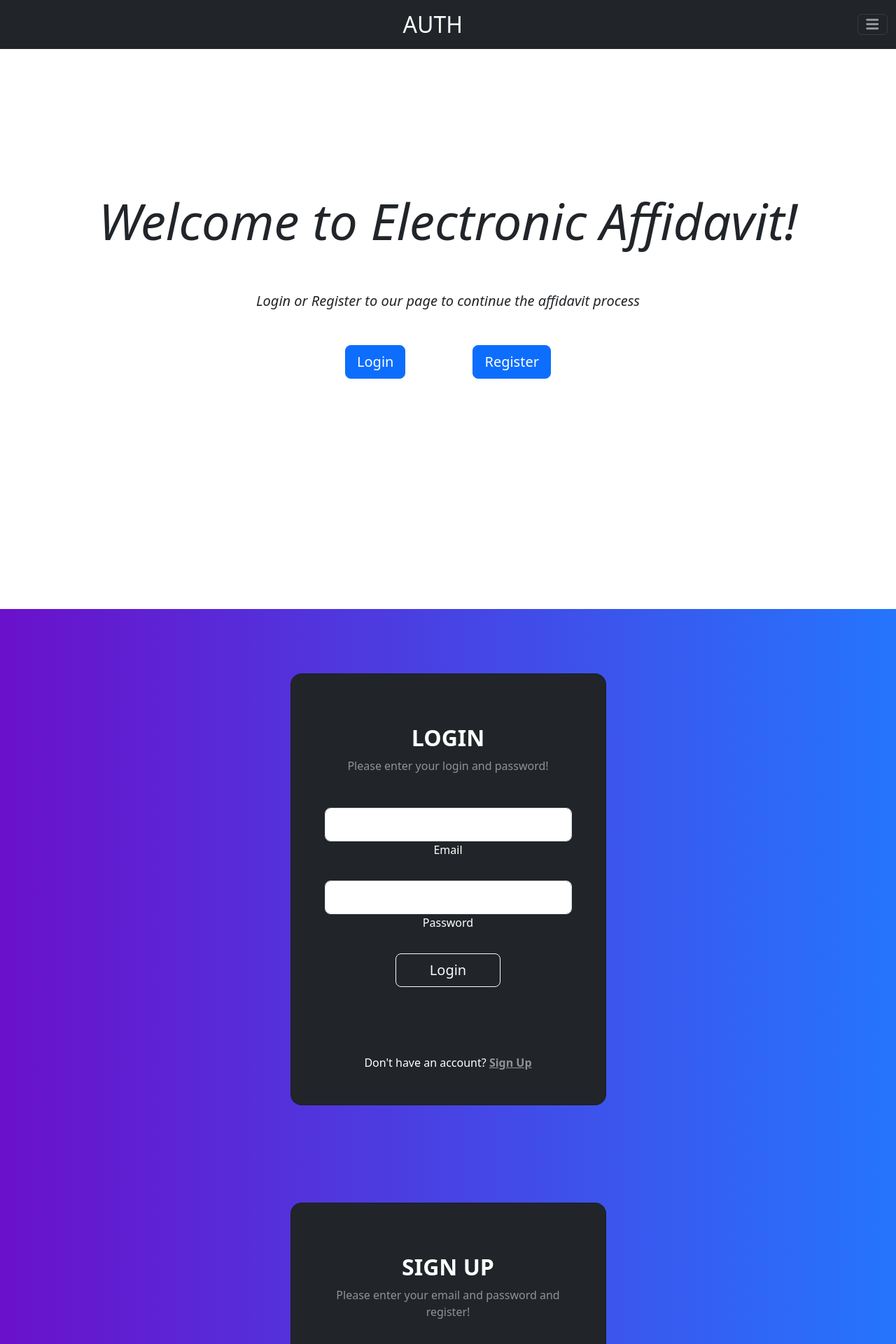
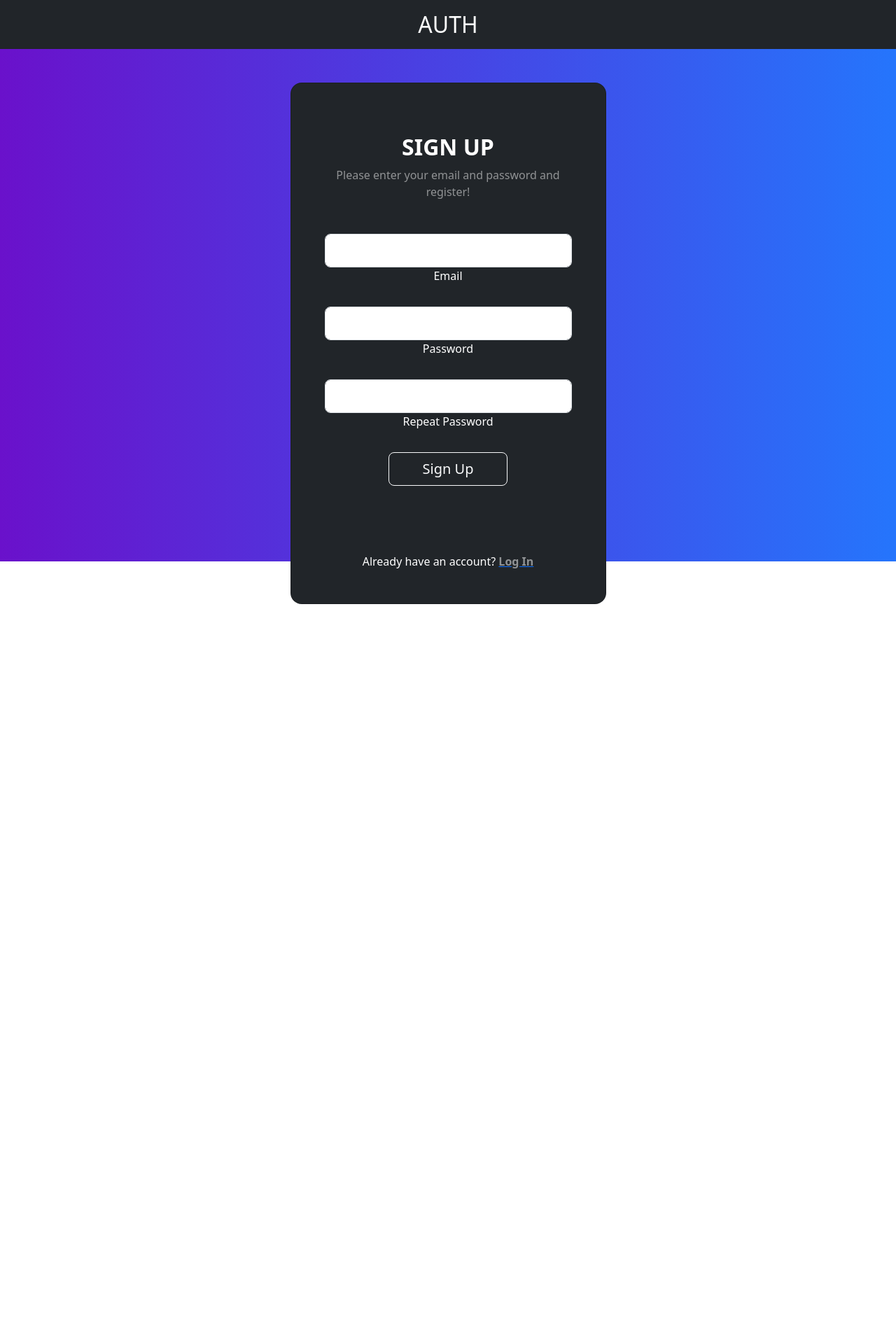
Before and after one commit to sambuaneesh/vite-svelte-auth, a Svelte app: page /signup in a window 1280 px wide. Shown: the top 1920 px of the page at 70% size. After the commit the page ends 863 px from the top, so only its background shows below. Built offline with nearby package versions, Linux system fonts and the light colour scheme.

Commit message:
initial routing

```diff
--- a/package.json
+++ b/package.json
@@ -18,5 +18,8 @@
     "tslib": "^2.5.0",
     "typescript": "^4.9.3",
     "vite": "^4.1.0"
+  },
+  "dependencies": {
+    "svelte-routing": "^1.6.0"
   }
 }
--- a/src/App.svelte
+++ b/src/App.svelte
@@ -3,13 +3,16 @@
   import Login from "./components/Login.svelte";
   import Signup from "./components/Signup.svelte";
   import Landing from "./components/Landing.svelte";
+  import { Router, Route } from "svelte-routing";
 </script>
 
 <main>
   <Navbar />
-  <Landing />
-  <Login />
-  <Signup />
+  <Router>
+    <Route path="/"><Landing /></Route>
+    <Route path="/login"><Login /></Route>
+    <Route path="/signup"><Signup /></Route>
+  </Router>
 </main>
 
 <style>
--- a/src/app.scss
+++ b/src/app.scss
@@ -1,5 +1,5 @@
 .bg-main {
-  height: 100vh;
+  height: 91.5vh;
   /* fallback for old browsers */
   background: #6a11cb;
 
--- a/src/components/Landing.svelte
+++ b/src/components/Landing.svelte
@@ -1,4 +1,5 @@
-<script>
+<script lang="ts">
+  import { Link } from "svelte-routing";
 </script>
 
 <main class="vh-100 d-flex align-items-center justify-content-center">
@@ -16,9 +17,14 @@
       </div>
     </i>
     <div class="d-flex justify-content-center my-5">
-      <button type="button" class="btn btn-primary btn-lg mx-5">Login</button>
-      <button type="button" class="btn btn-primary btn-lg mx-5">Register</button
-      >
+      <Link to="/login">
+        <button type="button" class="btn btn-primary btn-lg mx-5">Login</button>
+      </Link>
+      <Link to="/signup">
+        <button type="button" class="btn btn-primary btn-lg mx-5"
+          >Register</button
+        >
+      </Link>
     </div>
   </div>
 </main>
--- a/src/components/Login.svelte
+++ b/src/components/Login.svelte
@@ -1,4 +1,6 @@
-<script></script>
+<script lang="ts">
+  import { Link } from "svelte-routing";
+</script>
 
 <main>
   <section class="bg-main">
@@ -56,10 +58,10 @@
 
               <div>
                 <p class="mb-0">
-                  Don't have an account? <a
-                    href="#!"
-                    class="text-white-50 fw-bold">Sign Up</a
-                  >
+                  Don't have an account?
+                  <Link to="/signup">
+                    <span class="text-white-50 fw-bold">Sign Up</span>
+                  </Link>
                 </p>
               </div>
             </div>
--- a/src/components/Signup.svelte
+++ b/src/components/Signup.svelte
@@ -1,4 +1,6 @@
-<script></script>
+<script lang="ts">
+  import { Link } from "svelte-routing";
+</script>
 
 <main>
   <section class="bg-main">
@@ -46,10 +48,10 @@
               </div>
               <div>
                 <p class="mb-0">
-                  Already have an account? <a
-                    href="#!"
-                    class="text-white-50 fw-bold">Log In</a
-                  >
+                  Already have an account?
+                  <Link to="/login">
+                    <span class="text-white-50 fw-bold">Log In</span>
+                  </Link>
                 </p>
               </div>
             </div>
--- a/src/layout/Navbar.svelte
+++ b/src/layout/Navbar.svelte
@@ -1,29 +1,21 @@
 <script lang="ts">
+  import { Link } from "svelte-routing";
 </script>
 
 <main>
-  <div class="collapse" id="navbarToggleExternalContent">
-    <div class="bg-dark p-4">
-      <h5 class="text-white h4">Collapsed content</h5>
-      <span class="text-muted">Toggleable via the navbar brand.</span>
-    </div>
-  </div>
   <nav class="navbar navbar-dark bg-dark">
     <div class="container-fluid">
       <div class="container text-center">
-        <h2 class="text-white m-2">AUTH</h2>
+        <a href="/">
+          <h2 class="text-white m-2">AUTH</h2>
+        </a>
       </div>
-      <button
-        class="navbar-toggler"
-        type="button"
-        data-mdb-toggle="collapse"
-        data-mdb-target="#navbarToggleExternalContent"
-        aria-controls="navbarToggleExternalContent"
-        aria-expanded="false"
-        aria-label="Toggle navigation"
-      >
-        <i class="fas fa-bars" />
-      </button>
     </div>
   </nav>
 </main>
+
+<style>
+  a {
+    text-decoration: none;
+  }
+</style>
```
Also changed, not shown: 1 other file (tests, documents, lock files or other folders).
